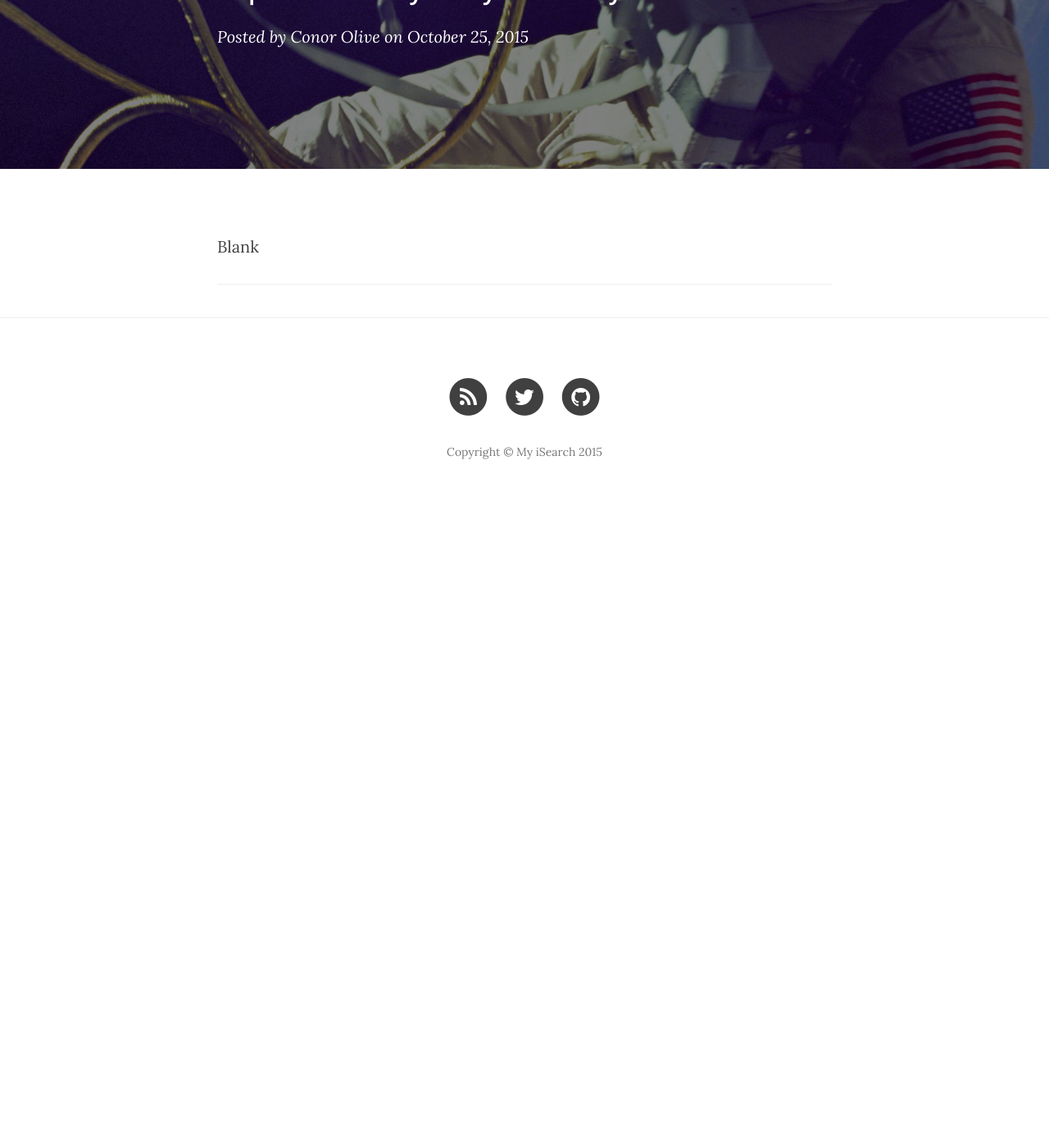
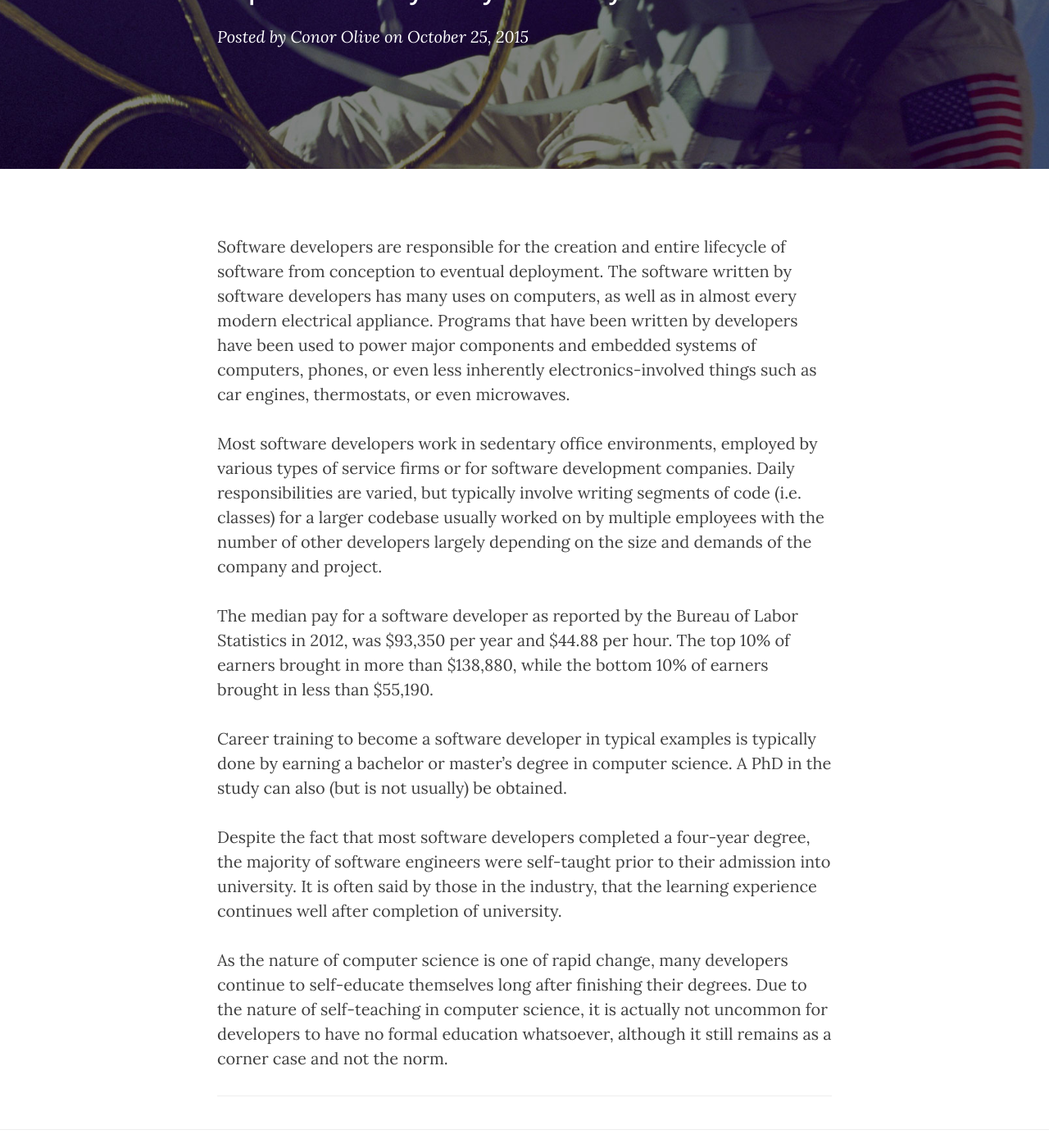
Before and after one commit to conorolive/isearchproject, a Jekyll site: the page built from _posts/2015-10-25-career-profile.markdown, in a window 1280 px wide and 1400 px high, scrolled down 270 px. Shown: the whole window at 82% size. Built offline with Jekyll 4.4.1, drawn with Linux system fonts in a browser that asks for light colours; nearby versions of some CDN libraries; before the commit the page ends 900 px from its top, so only the background shows below that.

Commit message:
Update Career profile

```diff
--- a/_posts/2015-10-25-career-profile.markdown
+++ b/_posts/2015-10-25-career-profile.markdown
@@ -7,4 +7,28 @@ author:     "Conor Olive"
 header-img: "img/post-bg-06.jpg"
 ---
 
-<p>Blank</p>
+<p>Software developers are responsible for the creation and entire lifecycle of software from conception to eventual
+deployment. The software written by software developers has many uses on computers, as well as in almost every modern
+electrical appliance. Programs that have been written by developers have been used to power major components and embedded
+systems of computers, phones, or even less inherently electronics-involved things such as car engines, thermostats, or
+even microwaves.</p>
+
+<p>Most software developers work in sedentary office environments, employed by various types of service firms or for
+software development companies. Daily responsibilities are varied, but typically involve writing segments of code (i.e.
+classes) for a larger codebase usually worked on by multiple employees with the number of other developers largely
+depending on the size and demands of the company and project.</p>
+
+<p>The median pay for a software developer as reported by the Bureau of Labor Statistics in 2012, was $93,350 per year
+and $44.88 per hour. The top 10% of earners brought in more than $138,880, while the bottom 10% of earners brought in
+less than $55,190.</p>
+
+<p>Career training to become a software developer in typical examples is typically done by earning a bachelor or master’s
+degree in computer science. A PhD in the study can also (but is not usually) be obtained.</p>
+
+<p>Despite the fact that most software developers completed a four-year degree, the majority of software engineers
+were self-taught prior to their admission into university. It is often said by those in the industry, that the learning
+experience continues well after completion of university.</p>
+
+<p>As the nature of computer science is one of rapid change, many developers continue to self-educate themselves long after
+finishing their degrees. Due to the nature of self-teaching in computer science, it is actually not uncommon for
+developers to have no formal education whatsoever, although it still remains as a corner case and not the norm.</p>
```
